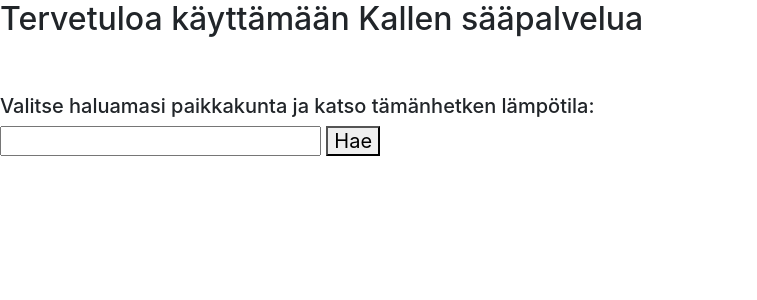
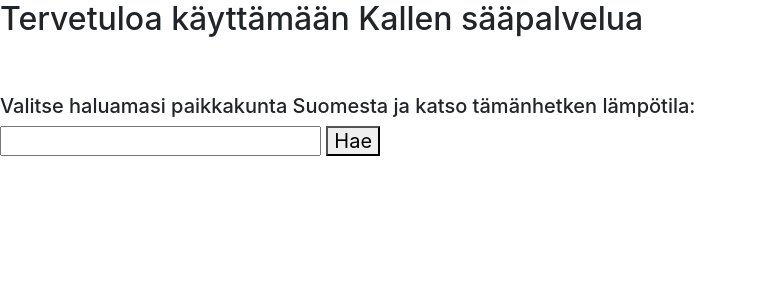
Before and after one commit to testijeejee/ohjsiha, a Django app: page /weather/ in a window 1280 px wide. Shown: the part 56-356 px from the top of the page, without its empty margins (0-757 px from the left). Run offline with Django 3.2, Linux system fonts and the light colour scheme; some libraries are stand-ins or nearby versions.

Commit message:
pikku fiksausta edelliseen

```diff
--- a/mysite/polls/templates/polls/weather.html
+++ b/mysite/polls/templates/polls/weather.html
@@ -1,22 +1,16 @@
 {% extends 'base.html' %}
-
 {% block content %}
 <h2> Tervetuloa käyttämään Kallen sääpalvelua </h2>
 <br></br>
-<h5>Valitse haluamasi paikkakunta ja katso tämänhetken lämpötila:<h5>
+<h5>Valitse haluamasi paikkakunta Suomesta ja katso tämänhetken lämpötila:<h5>
 <input id=searchValue />
 <button id="searchButton">Hae</button>
-
 {% csrf_token %}
 <script>
   $("#searchButton").click( function() {
     var value = $("#searchValue").val();
     searchCurrentTemp(value);
   })
-
-  window.addEventListener('error', function(e) {
-    console.log(e);
-  }, true);
 
   function searchCurrentTemp(location){
     var API_KEY = "{{api_key}}";
@@ -54,7 +48,5 @@
     }});
   }
 </script>
-
 <p id="temp"></p>
-
 {% endblock %}
```
